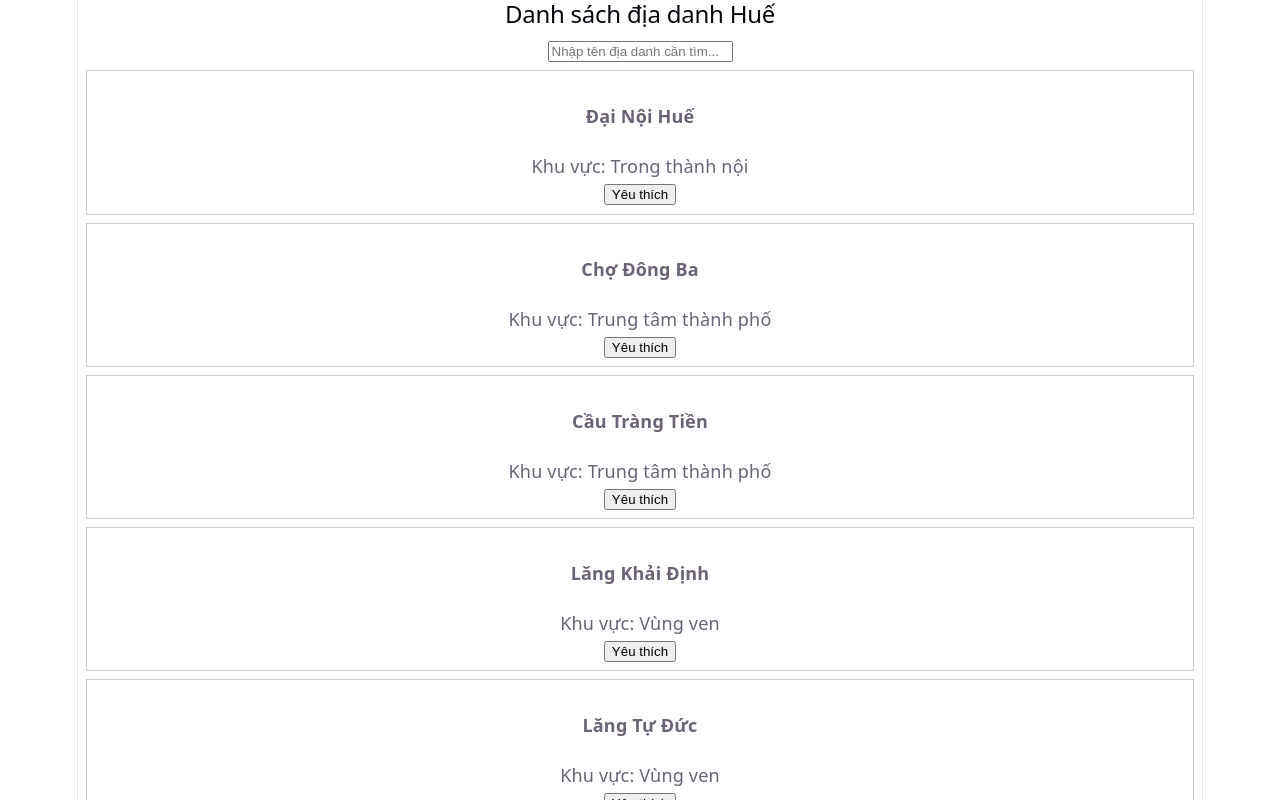
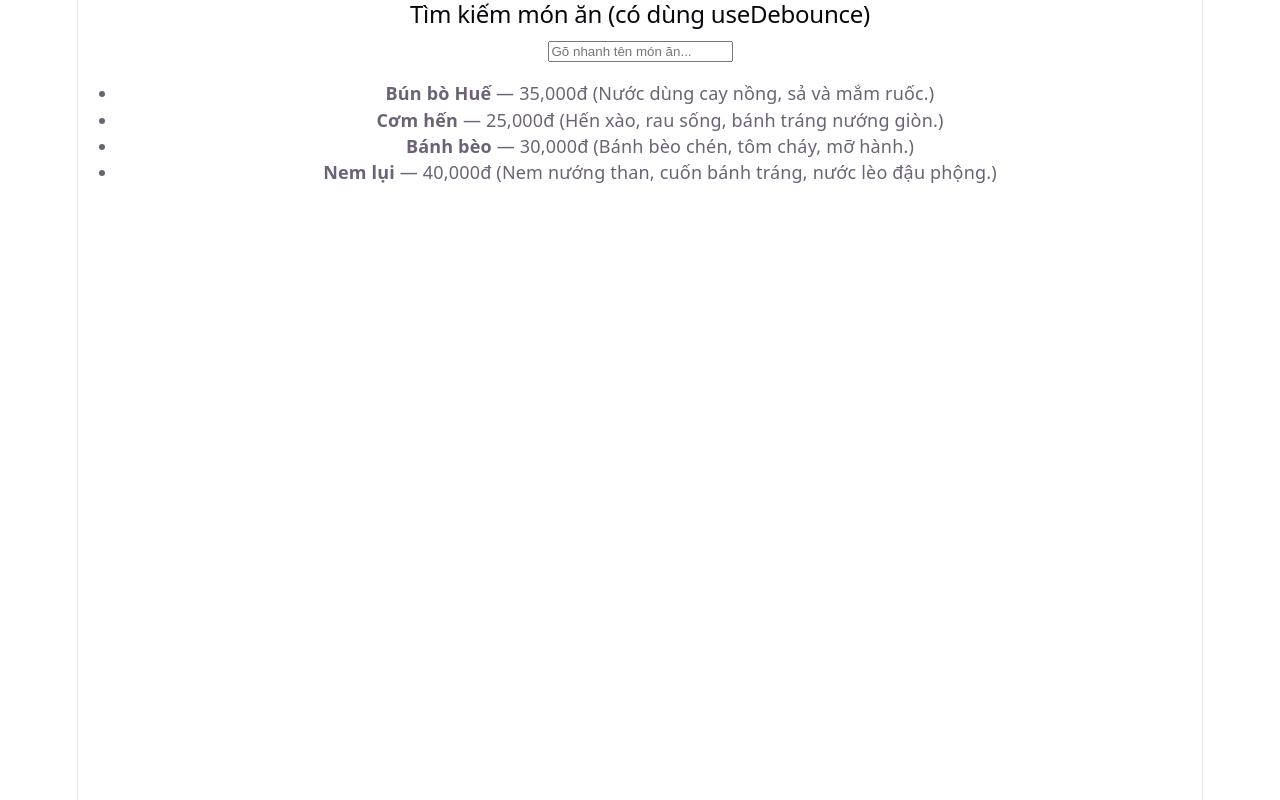
Before and after one commit to duyeenanh/-phu-xuan-react, a React (Vite) app: page / in a window 1280 px wide. Shown: the top 800 px of the page. Built offline with nearby package versions, Linux system fonts and the light colour scheme.

Commit message:
Hoàn thành Lab 5 Buổi 6: Custom Hook useDebounce cho tìm kiếm món ăn

```diff
--- a/src/App.tsx
+++ b/src/App.tsx
@@ -1,7 +1,7 @@
-import DanhSachDiaDanh from './features/landmarks/DanhSachDiaDanh';
+import TimKiemMonAnDebounce from './features/food/TimKiemMonAnDebounce';
 
 function App() {
-  return <DanhSachDiaDanh />;
+  return <TimKiemMonAnDebounce />;
 }
 
 export default App;
--- /dev/null
+++ b/src/features/food/TimKiemMonAnDebounce.jsx
@@ -0,0 +1,37 @@
+import { useState } from 'react';
+import danhSachMonAn from '../../data/mon-an.json';
+import useDebounce from '../../hooks/useDebounce';
+
+function TimKiemMonAnDebounce() {
+  const [tuKhoa, setTuKhoa] = useState('');
+
+  // Dùng custom hook useDebounce trễ 300ms
+  const tuKhoaDaTre = useDebounce(tuKhoa, 300);
+
+  // Lọc danh sách dựa trên tuKhoaDaTre
+  console.log('Đang lọc theo từ khoá:', tuKhoaDaTre);
+  const danhSachLoc = danhSachMonAn.filter((item) =>
+    item.ten.toLowerCase().includes(tuKhoaDaTre.toLowerCase())
+  );
+
+  return (
+    <div>
+      <h2>Tìm kiếm món ăn (có dùng useDebounce)</h2>
+      <input
+        type="text"
+        value={tuKhoa}
+        onChange={(e) => setTuKhoa(e.target.value)}
+        placeholder="Gõ nhanh tên món ăn..."
+      />
+      <ul>
+        {danhSachLoc.map((item) => (
+          <li key={item.id}>
+            <strong>{item.ten}</strong> — {item.gia.toLocaleString()}đ ({item.moTa})
+          </li>
+        ))}
+      </ul>
+    </div>
+  );
+}
+
+export default TimKiemMonAnDebounce;
--- /dev/null
+++ b/src/hooks/useDebounce.js
@@ -0,0 +1,19 @@
+import { useState, useEffect } from 'react';
+
+function useDebounce(giaTri, doTre) {
+  const [giaTriDaTre, setGiaTriDaTre] = useState(giaTri);
+
+  useEffect(() => {
+    const handler = setTimeout(() => {
+      setGiaTriDaTre(giaTri);
+    }, doTre);
+
+    return () => {
+      clearTimeout(handler);
+    };
+  }, [giaTri, doTre]);
+
+  return giaTriDaTre;
+}
+
+export default useDebounce;
```
